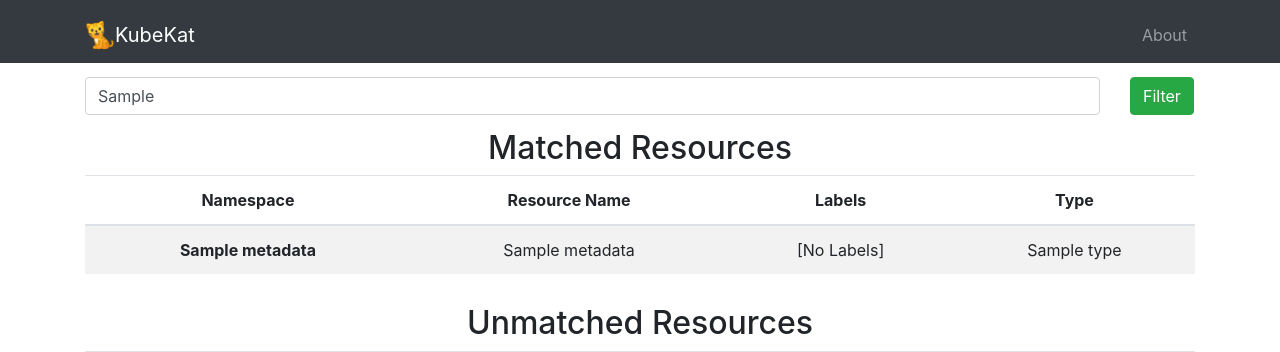
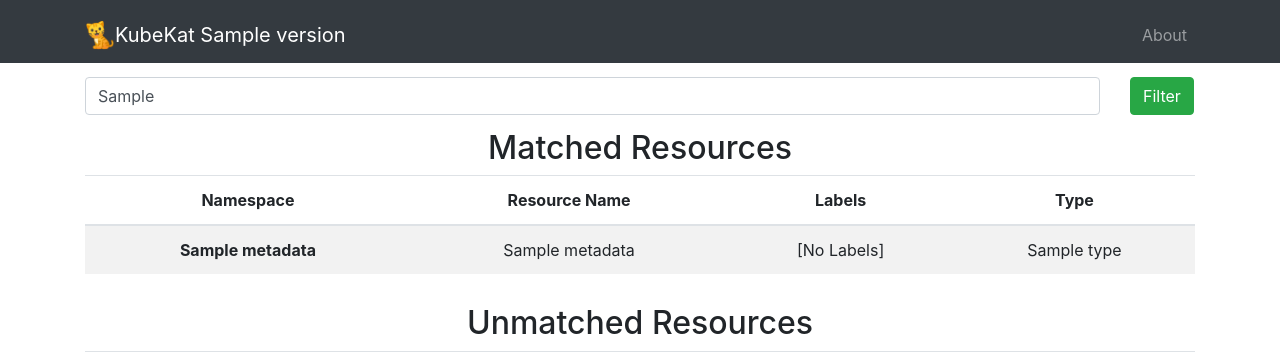
Before and after one commit to xtorrentgorjon/kubekat, a Flask app: template app/templates/bootstrap.html in a window 1280 px wide. Shown: the top 352 px of the page. Run offline with Flask 2, Linux system fonts and the light colour scheme; the template is opened without the code that fills it: values that come from a table or form of the project are taken from there, most other values are stand-ins (such as "Sample title", 1, 10 or a date in 2020); some libraries are stand-ins or nearby versions.

Commit message:
Show version on title.

```diff
--- a/app/app.py
+++ b/app/app.py
@@ -12,7 +12,7 @@ app = Flask(__name__)
 
 INGRESS_TLS = os.environ['INGRESS_TLS']
 DEFAULT_FILTER = os.environ['DEFAULT_FILTER']
-VERSION = "1.2.6-CSSfix"
+VERSION = "1.3.0"
 
 app.config.update(dict(
     SECRET_KEY=''.join(random.SystemRandom().choice(string.ascii_uppercase + string.digits) for _ in range(10)),
--- a/app/templates/bootstrap.html
+++ b/app/templates/bootstrap.html
@@ -23,7 +23,7 @@
   <nav class="navbar navbar-expand-lg navbar-dark bg-dark static-top">
     <div class="container">
       <img src="{{url_for('static', filename='images/cat-icon.png')}}" width="30" height="30" class="d-inline-block align-top" alt="">
-      <a class="navbar-brand" href="#">KubeKat</a>
+      <a class="navbar-brand" href="#">KubeKat {{version}}</a>
       <button class="navbar-toggler" type="button" data-toggle="collapse" data-target="#navbarResponsive" aria-controls="navbarResponsive" aria-expanded="false" aria-label="Toggle navigation">
         <span class="navbar-toggler-icon"></span>
       </button>
```
